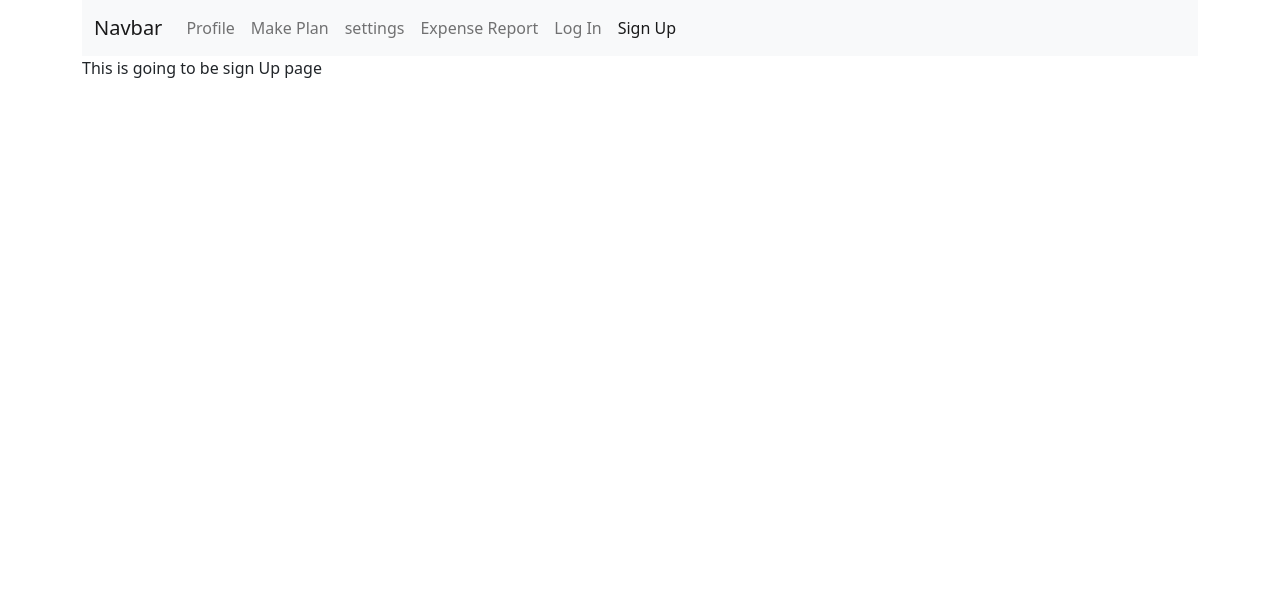
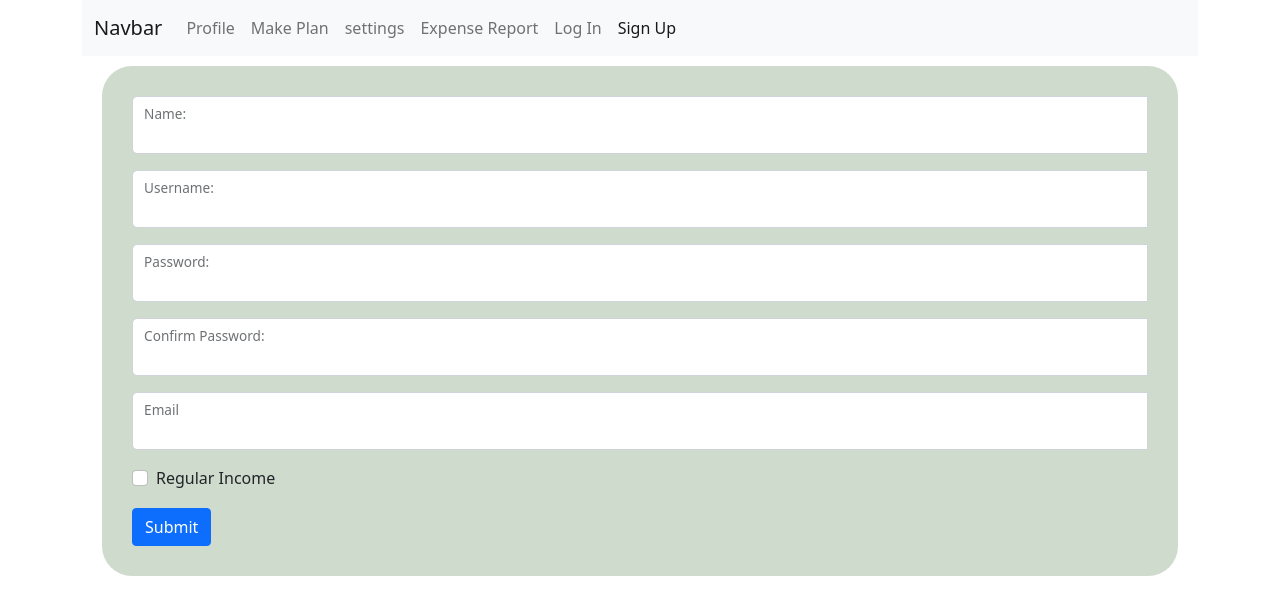
Before and after one commit to hussain18/Personal_Finance_Manager, a React (Create React App) app: page /sign_up in a window 1280 px wide. Shown: the top 614 px of the page. Built offline with nearby package versions, Linux system fonts and the light colour scheme.

Commit message:
Login and Signup pages are made

```diff
--- a/src/components/login.js
+++ b/src/components/login.js
@@ -1,11 +1,78 @@
+import React, { Component} from 'react'
 import NavBar from './nav.js'
 
-export default function login(props) {
-    return <div className = "container">
-        <NavBar logIn = ' active' />
+const containerStyle = {
+    backgroundColor: 'rgba(16, 77, 8,0.2)',
+    padding: 30,
+    borderRadius: 30,
+    margin: 10,
+    marginLeft: 20,
+    marginRight: 20,
+}
 
+export default class Settings extends Component {
+    constructor(props) {
+        super(props)
 
+        this.state = {}
+    }
 
-        <p>This is going to be log in page</p>
-    </div>
+    handleInputChange(event) {
+        const target = event.target;
+        const value = target.type === 'checkbox' ? target.checked : target.value;
+        const name = target.name;
+
+        this.setState({
+            [name]: value
+        });
+    }
+
+    handleSubmit(event) {
+
+        console.log("Submitted")
+
+        event.preventDefault()
+    }
+
+    render() {
+        return <div className = "container">
+
+            <NavBar logIn = ' active' />
+
+            <form onSubmit={this.handleSubmit} className = "form-floating" style={containerStyle}>
+
+                <div className = "input-group input-group-lg mb-3 form-floating">
+                    <input
+                        className="form-control"
+                        id="floatingInputValue"
+                        type='text'
+                        name= 'username'
+                        value={this.state.username}
+                        onChange = {(event) => this.handleInputChange(event)} />
+
+                    <label
+                        htmlFor="floatingInputValue" >
+                        Username/Email:  </label>
+
+                </div>
+                <div className = "input-group input-group-lg mb-3 form-floating">
+                    <input
+                        className="form-control"
+                        id="floatingInputValue"
+                        type='password'
+                        name= 'password'
+                        value={this.state.password}
+                        onChange = {(event) => this.handleInputChange(event)} />
+
+                    <label
+                        htmlFor="floatingInputValue" >
+                        Password:  </label>
+
+                </div>
+                <button type="submit" className="btn btn-primary mt-3">Submit</button>
+
+            </form>
+
+        </div>
+    }
 }
--- a/src/components/signUp.js
+++ b/src/components/signUp.js
@@ -1,11 +1,165 @@
+import React, { Component} from 'react'
 import NavBar from './nav.js'
 
-export default function signUp(props) {
-    return <div className = "container">
-        <NavBar
-            signUp = ' active'
-            />
+const containerStyle = {
+    backgroundColor: 'rgba(16, 77, 8,0.2)',
+    padding: 30,
+    borderRadius: 30,
+    margin: 10,
+    marginLeft: 20,
+    marginRight: 20,
+}
 
-        <p>This is going to be sign Up page</p>
-    </div>
+export default class Settings extends Component {
+    constructor(props) {
+        super(props)
+
+        this.state = {}
+    }
+
+    handleInputChange(event) {
+        const target = event.target;
+        const value = target.type === 'checkbox' ? target.checked : target.value;
+        const name = target.name;
+
+        this.setState({
+            [name]: value
+        });
+    }
+
+    handleSubmit(event) {
+
+        console.log("Submitted")
+
+        event.preventDefault()
+    }
+
+    render() {
+        return <div className = "container">
+
+            <NavBar signUp = ' active' />
+
+            <form onSubmit={this.handleSubmit} className = "form-floating" style={containerStyle}>
+                <div className = "input-group input-group-lg mb-3 form-floating">
+                    <input
+                        className="form-control"
+                        id="floatingInputValue"
+                        type='text'
+                        name= 'name'
+                        value={this.state.name}
+                        onChange = {(event) => this.handleInputChange(event)} />
+
+                    <label
+                        htmlFor="floatingInputValue" >
+                        Name:  </label>
+
+                </div>
+                <div className = "input-group input-group-lg mb-3 form-floating">
+                    <input
+                        className="form-control"
+                        id="floatingInputValue"
+                        type='text'
+                        name= 'username'
+                        value={this.state.username}
+                        onChange = {(event) => this.handleInputChange(event)} />
+
+                    <label
+                        htmlFor="floatingInputValue" >
+                        Username:  </label>
+
+                </div>
+                <div className = "input-group input-group-lg mb-3 form-floating">
+                    <input
+                        className="form-control"
+                        id="floatingInputValue"
+                        type='password'
+                        name= 'password'
+                        value={this.state.password}
+                        onChange = {(event) => this.handleInputChange(event)} />
+
+                    <label
+                        htmlFor="floatingInputValue" >
+                        Password:  </label>
+
+                </div>
+                <div className = "input-group input-group-lg mb-3 form-floating">
+                    <input
+                        className="form-control"
+                        id="floatingInputValue"
+                        type='password'
+                        name= 'confirm-password'
+                        value={this.state.password}
+                        onChange = {(event) => this.handleInputChange(event)} />
+
+                    <label
+                        htmlFor="floatingInputValue" >
+                        Confirm Password:  </label>
+
+                </div>
+                <div className = "input-group input-group-lg mb-3 form-floating">
+                    <input
+                        className="form-control"
+                        id="floatingInputValue"
+                        type='email'
+                        name= 'email'
+                        value={this.state.email}
+                        onChange = {(event) => this.handleInputChange(event)} />
+
+                    <label
+                        htmlFor="floatingInputValue" >
+                        Email  </label>
+
+                </div>
+
+                { this.state.isIncomeRegular ?
+                  <div>
+                  <div className = "input-group input-group-lg mb-3 form-floating">
+                    <input
+                        className="form-control"
+                        id="floatingInputValue"
+                        type='number'
+                        name= 'incomeAmount'
+                        value={this.state.incomeAmount}
+                        onChange = {(event) => this.handleInputChange(event)} />
+
+                    <label
+                        htmlFor="floatingInputValue" >
+                        Income Amount  </label>
+
+                </div>
+                <div className = "input-group input-group-lg mb-3 form-floating">
+                    <input
+                        className="form-control"
+                        id="floatingInputValue"
+                        type='text'
+                        name= 'incomePeriod'
+                        value={this.state.incomePeriod}
+                        onChange = {(event) => this.handleInputChange(event)} />
+
+                    <label
+                        htmlFor="floatingInputValue" >
+                        Income Period  </label>
+
+                </div>
+                </div>: null}
+
+                <div className="form-check">
+                    <input
+                            name = "isIncomeRegular"
+                            type = 'checkbox'
+                            onChange = {(event) => this.handleInputChange(event)}
+                            checked = {this.state.isIncomeRegular}
+                            className="form-check-input"
+                            id="flexCheckDefault"/>
+                    <label className="form-check-label" htmlFor="flexCheckDefault" >
+                        Regular Income
+                    </label>
+                </div>
+
+                <button type="submit" className="btn btn-primary mt-3">Submit</button>
+
+            </form>
+
+        </div>
+    }
 }
```
